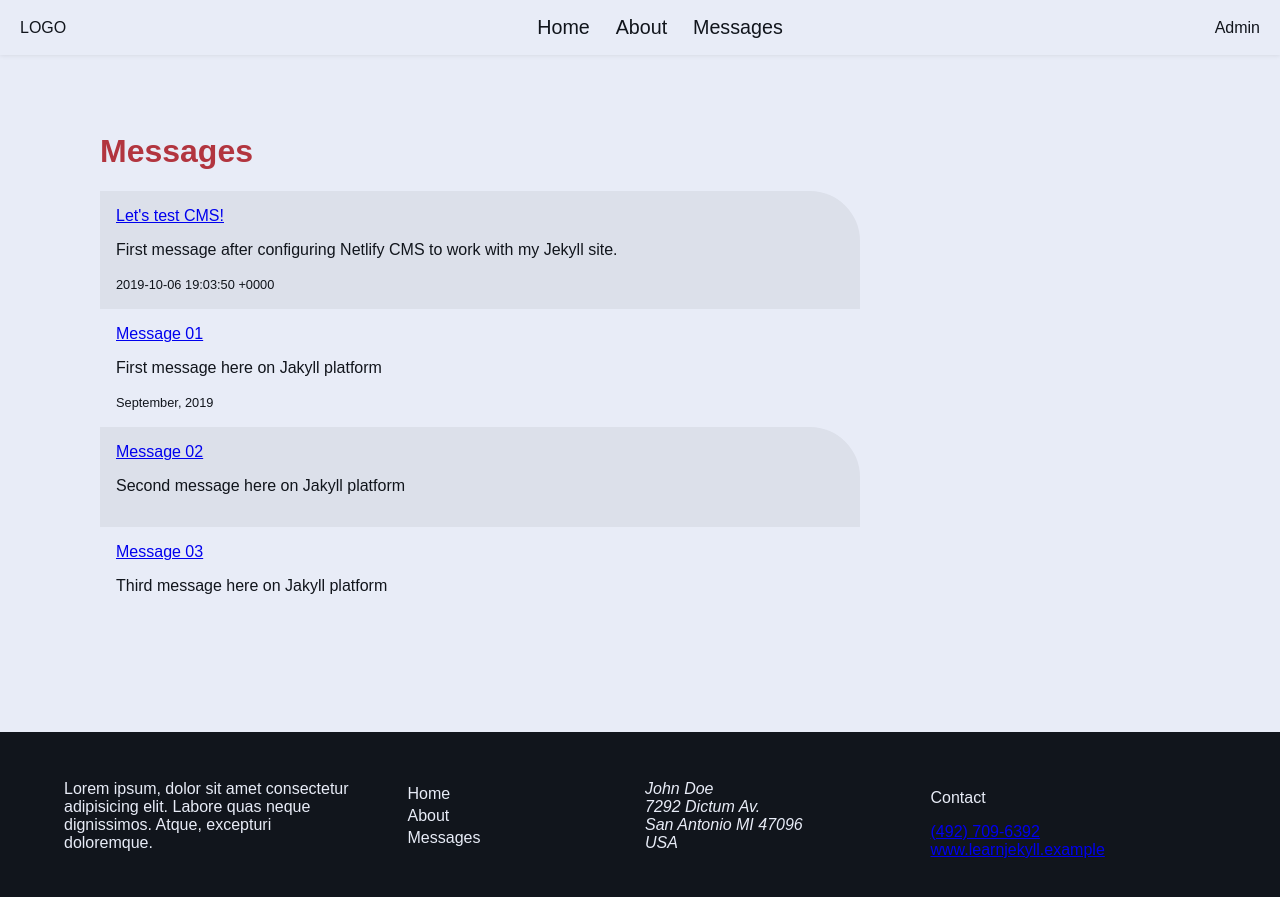
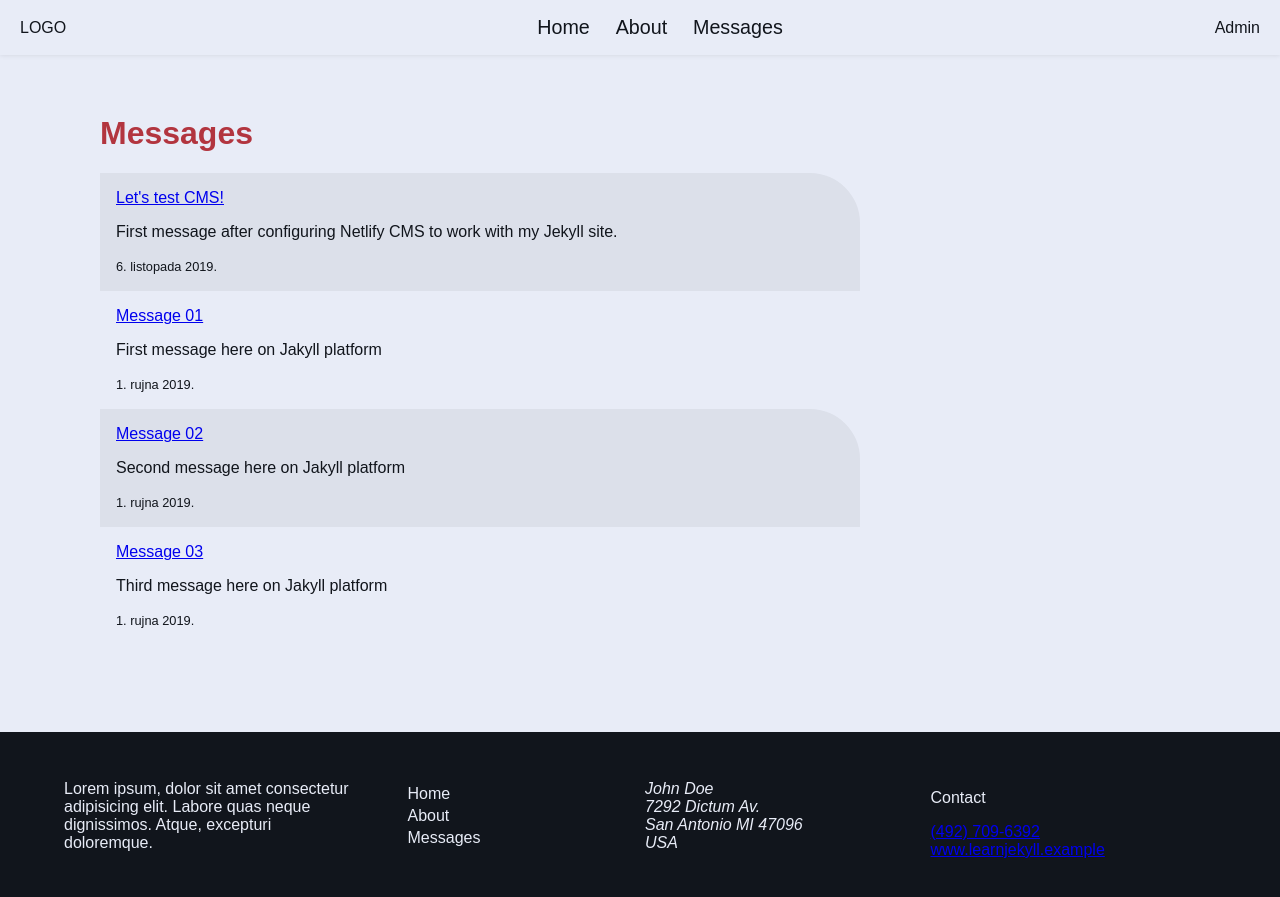
Before and after one commit to dbilanoski/learning_Jekyll, a Jekyll site: the page built from messages.html, in a window 1280 px wide. Shown: the top 897 px of the page. Built offline with Jekyll 4.4.1, drawn with Linux system fonts in a browser that asks for light colours; a script that is not in the unit is left out.

```diff
--- a/_includes/footer.html
+++ b/_includes/footer.html
@@ -19,7 +19,7 @@
     </address>
     <div class="footer-contact_data col-3">
       <p>Contact</p>
-      <a href="tel:{{ site.data.site-data.contact-data.url-phone }}">{{ site.data.site-data.contact-data.display-phone }}</a>
+      <a href="tel:{{ site.data.site-data.contact-data.url-phone }}">{{ site.data.site-data.contact-data.display-phone }}</a> </br>
       <a href="{{ site.data.site-data.contact-data.web }}">{{ site.data.site-data.contact-data.web }}</a>
     </div>
   </div>
--- a/messages.html
+++ b/messages.html
@@ -1,6 +1,7 @@
 ---
 layout: default
 ---
+
 <div class="wrapper">
   <h1>Messages</h1>
   <div class="messages">
@@ -9,7 +10,27 @@ layout: default
         <li>
           <a href="{{ message.url }}">{{ message.title }}</a>
           <p>{{ message.description }}</p>
-          <small>{{ message.message-date }}</small>
+          <small>
+            {% comment %}
+            Here we adjust month names to locale, Croatian.
+            {% endcomment %}
+            {% assign m = message.message-date | date: "%-m" %}
+            {{ message.message-date | date: "%-d" }}.
+            {% case m %}
+              {% when '1' %}siječnja
+              {% when '2' %}veljače
+              {% when '3' %}ožujka
+              {% when '4' %}travnja
+              {% when '5' %}svibnja
+              {% when '6' %}lipnja
+              {% when '7' %}srpnja
+              {% when '8' %}kolovoza
+              {% when '9' %}rujna
+              {% when '10' %}listopada
+              {% when '11' %}studenog
+              {% when '12' %}prosinca
+            {% endcase %}
+            {{ message.message-date | date: "%Y" }}.</small>
         </li>
       {% endfor %}
     </ul>
```
Also changed, not shown: _messages/message-2.md (+1 -1 lines), _messages/message-3.md (+1 -1 lines).
